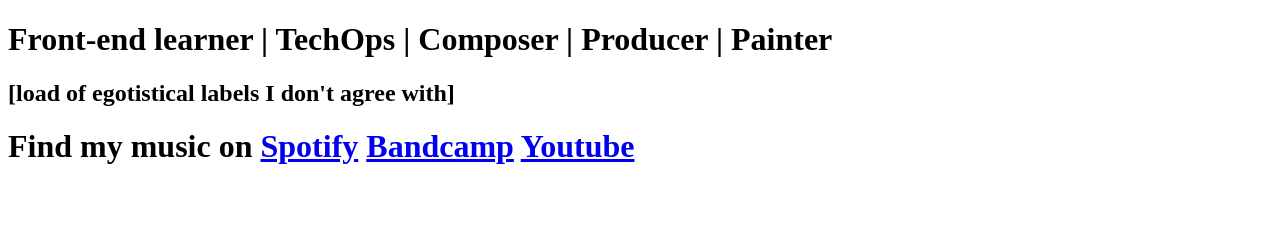
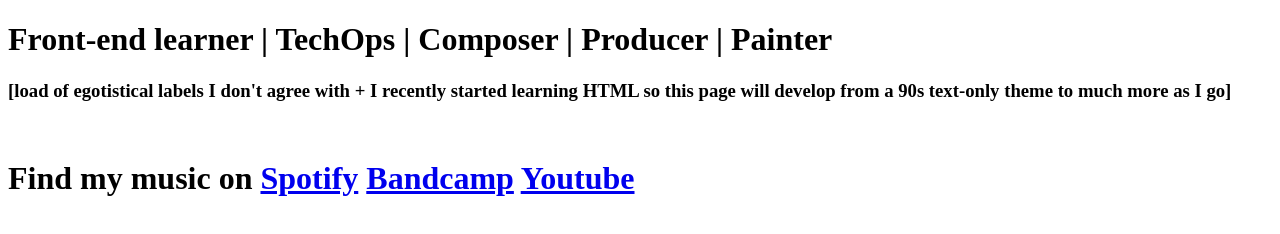
Before and after one commit to arinasingh/chad-website, a plain HTML site: page index.html in a window 1280 px wide. Drawn offline with Linux system fonts and the light colour scheme.

Commit message:
edit15junenew

```diff
--- a/index.html
+++ b/index.html
@@ -6,7 +6,8 @@
 </head>
 <body>
     <h1>Front-end learner | TechOps | Composer | Producer | Painter</h1>
-    <h2>[load of egotistical labels I don't agree with]</h2>
+    <h3>[load of egotistical labels I don't agree with + I recently started learning HTML so this page will develop from a 90s text-only theme to much more as I go]</h3>
+    <br>
     <h1>Find my music on <a href="https://open.spotify.com/artist/3MxcOyUvtScd7ITtPlHkup?si=9hpvKe3PRUaSPBBfs3Mvxg">Spotify</a> <a href="https://arinasingh.bandcamp.com/">Bandcamp</a> <a href="https://www.youtube.com/channel/UCtlltQ0cD3rm-fykqddwBeA">Youtube</a></h1>
 </body>
 </html>
```
